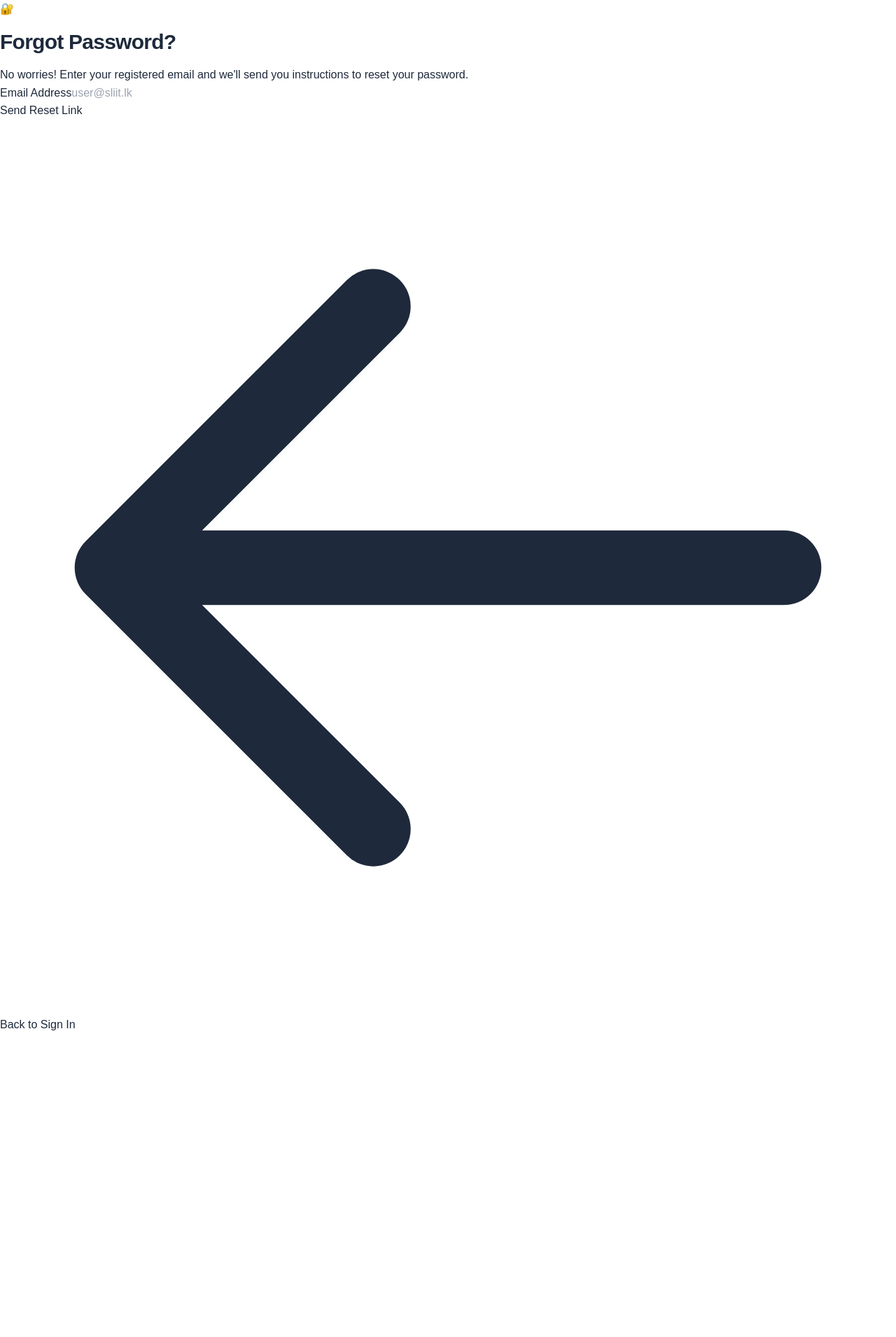
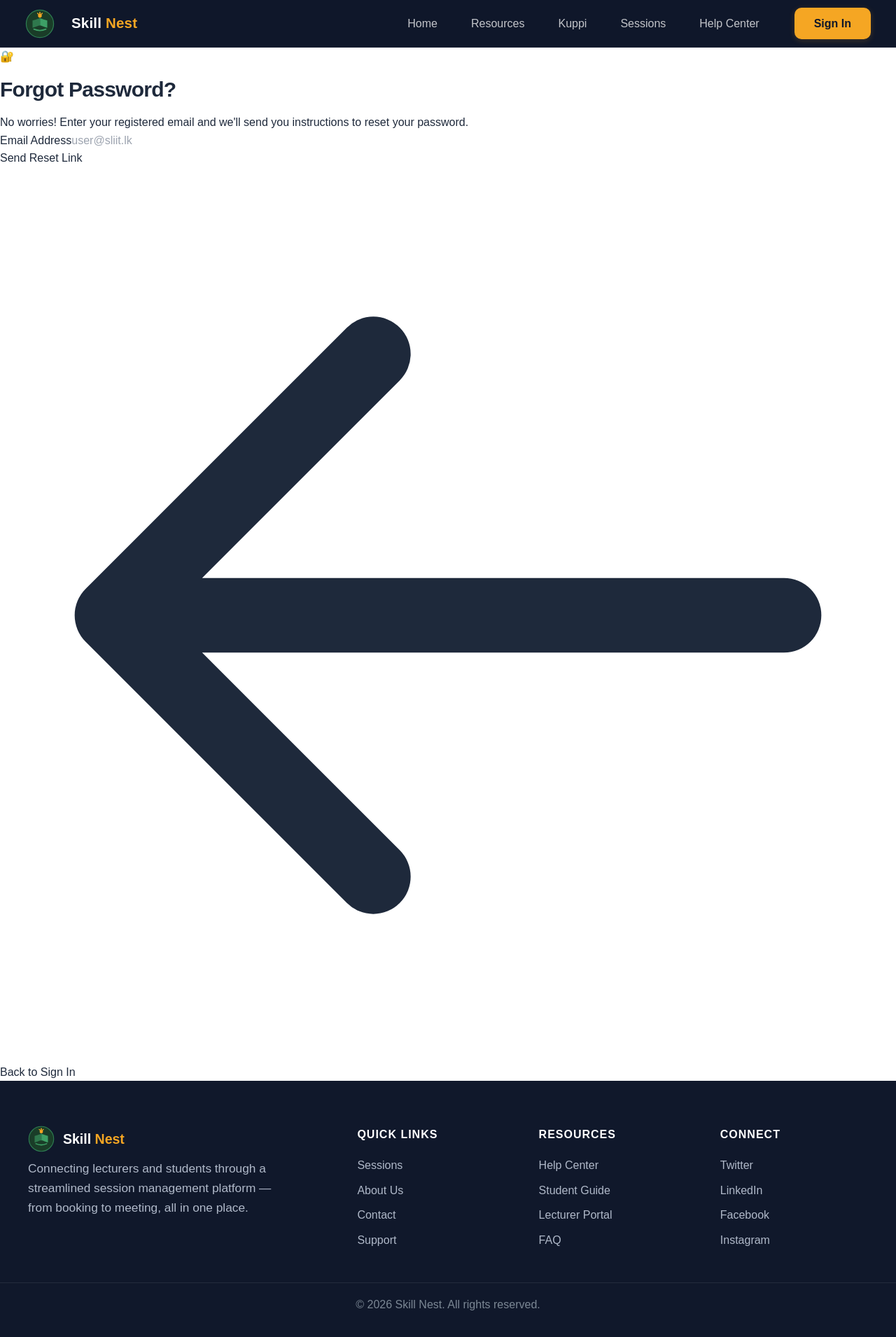
Before and after one commit to Radeesh1120000815/Skill-Nest, a React app in the folder frontend/: page /forgot-password in a window 1280 px wide. Shown: the top 1910 px of the page at 70% size. Before the commit the page ends 1476 px from the top, so only its background shows below. Built offline with nearby package versions, Linux system fonts and the light colour scheme; the HTML template or start-up script is replaced by a standard one.

Commit message:
feat(frontend): implement forgot password logic and layout

```diff
--- a/frontend/src/pages/ForgotPassword.jsx
+++ b/frontend/src/pages/ForgotPassword.jsx
@@ -1,6 +1,8 @@
 import { useState } from 'react';
 import { Link } from 'react-router-dom';
 import axios from 'axios';
+import Navbar from '../components/Navbar';
+import Footer from '../components/Footer';
 
 const ForgotPassword = () => {
   const [email, setEmail] = useState('');
@@ -27,11 +29,19 @@ const ForgotPassword = () => {
   };
 
   return (
-    <div className="min-h-screen flex items-center justify-center bg-gradient-to-br from-indigo-50 via-white to-purple-50 p-6">
+    <div className="min-h-screen flex flex-col font-sans bg-gradient-to-br from-indigo-50 via-white to-purple-50 selection:bg-indigo-100 selection:text-indigo-900">
+
+      {/* Global Navbar */}
+      <div className="w-full z-50 relative">
+        <Navbar />
+      </div>
+
+      {/* Main Content Area - Centered Card */}
+      <main className="flex-1 flex items-center justify-center p-6 mt-[84px] relative overflow-hidden">
 
         {/* Background Blur Effects */}
-      <div className="absolute top-0 right-0 -mt-10 -mr-10 w-64 h-64 bg-indigo-200 opacity-20 rounded-full blur-3xl"></div>
-      <div className="absolute bottom-0 left-0 -mb-10 -ml-10 w-64 h-64 bg-purple-300 opacity-20 rounded-full blur-3xl"></div>
+        <div className="absolute top-10 right-10 md:right-32 w-64 h-64 bg-indigo-200 opacity-30 rounded-full blur-3xl pointer-events-none"></div>
+        <div className="absolute bottom-10 left-10 md:left-32 w-64 h-64 bg-purple-300 opacity-30 rounded-full blur-3xl pointer-events-none"></div>
 
         <div className="relative z-10 max-w-md w-full bg-white/80 backdrop-blur-xl rounded-[2.5rem] shadow-2xl p-10 border border-white transition-all">
 
@@ -73,16 +83,16 @@ const ForgotPassword = () => {
             <button
               type="submit"
               disabled={loading}
-            className={`w-full py-4 rounded-2xl bg-gradient-to-r from-indigo-600 to-purple-600 text-white font-bold text-lg shadow-lg shadow-indigo-200 hover:shadow-xl hover:-translate-y-0.5 transition-all active:scale-95 ${loading ? 'opacity-70 cursor-not-allowed' : ''}`}
+              className={`w-full py-4 rounded-2xl bg-gradient-to-r from-indigo-600 to-purple-600 text-white font-bold text-lg shadow-lg shadow-indigo-200 hover:shadow-xl hover:-translate-y-0.5 transition-all active:scale-95 flex items-center justify-center ${loading ? 'opacity-70 cursor-not-allowed' : ''}`}
             >
               {loading ? (
-              <span className="flex items-center justify-center">
+                <>
                   <svg className="animate-spin -ml-1 mr-3 h-5 w-5 text-white" xmlns="http://www.w3.org/2000/svg" fill="none" viewBox="0 0 24 24">
                     <circle className="opacity-25" cx="12" cy="12" r="10" stroke="currentColor" strokeWidth="4"></circle>
                     <path className="opacity-75" fill="currentColor" d="M4 12a8 8 0 018-8V0C5.373 0 0 5.373 0 12h4zm2 5.291A7.962 7.962 0 014 12H0c0 3.042 1.135 5.824 3 7.938l3-2.647z"></path>
                   </svg>
                   Sending Link...
-              </span>
+                </>
               ) : 'Send Reset Link'}
             </button>
           </form>
@@ -96,6 +106,13 @@ const ForgotPassword = () => {
             </Link>
           </div>
         </div>
+      </main>
+
+      {/* Global Footer */}
+      <div className="w-full relative z-50">
+        <Footer />
+      </div>
+
     </div>
   );
 };
```
Lines whose indentation alone changed are shown as unchanged.
